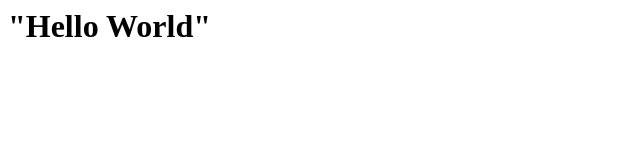
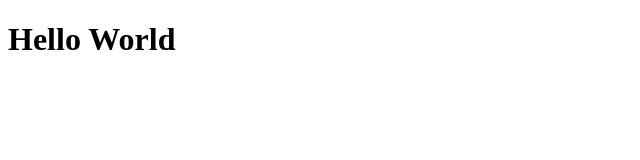
Before and after one commit to joecoelho/joecoelho.github.io, a plain HTML site: page index.html in a window 1280 px wide. Shown: the whole page, without its empty margins (0-640 px from the left). Drawn offline with Linux system fonts and the light colour scheme.

Commit message:
Update index.html

```diff
--- a/index.html
+++ b/index.html
@@ -1,3 +1,6 @@
+<!DOCTYPE html>
 <HTML>
-  <h1>"Hello World" </h1>
+  <BODY>
+    <h1>Hello World</h1>
+  </BODY>
 </HTML>
```
